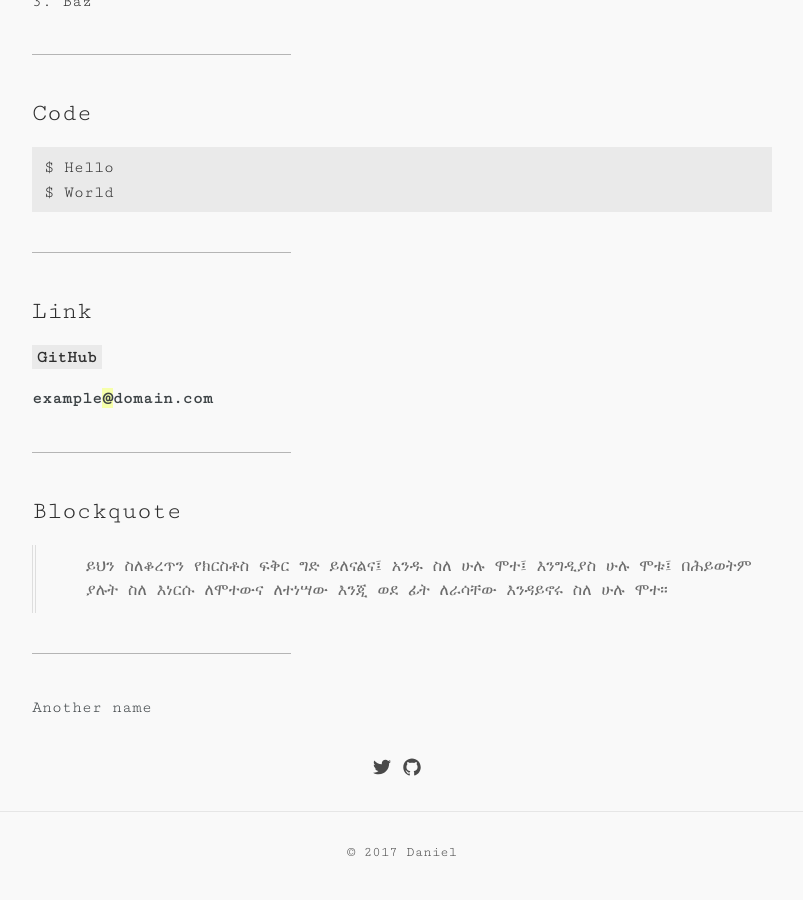
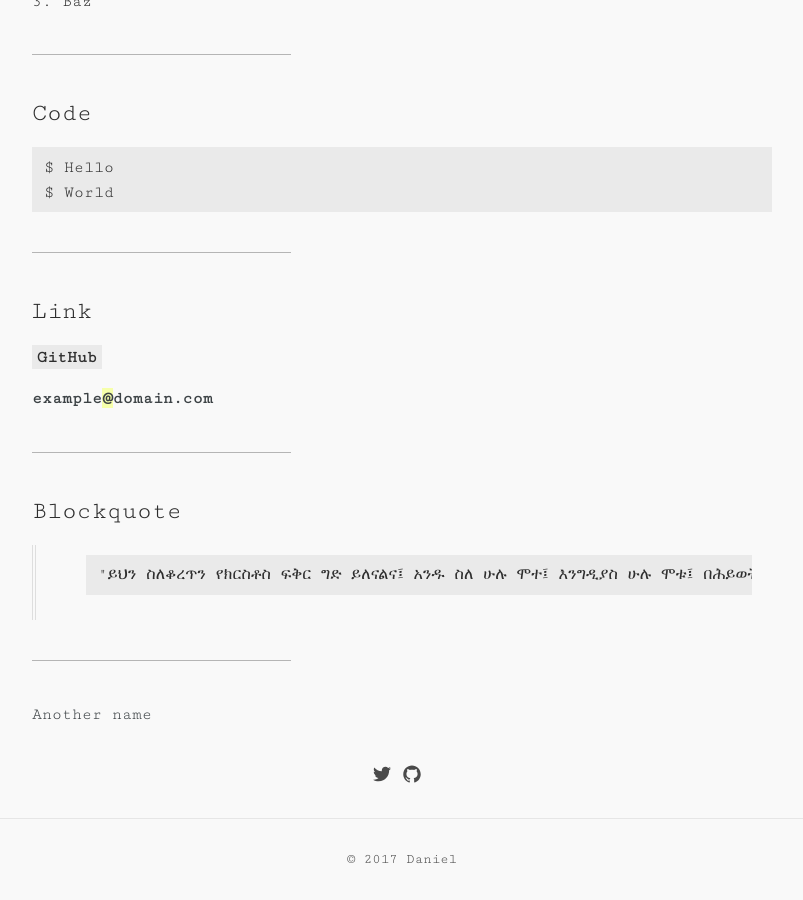
Before and after one commit to danievsky/blog, a Jekyll site: the page built from _posts/2016-05-05-welcome.md, in a window 1280 px wide and 900 px high, scrolled down 1418 px. Shown: the whole window, without its empty margins (238-1041 px from the left). Built offline with Jekyll 4.4.1, drawn with Linux system fonts in a browser that asks for light colours; some web fonts are replaced.

```diff
--- a/_posts/2016-05-05-welcome.md
+++ b/_posts/2016-05-05-welcome.md
@@ -65,4 +65,4 @@ $ World
 
 ## Blockquote
 
-> ይህን ስለቆረጥን የክርስቶስ ፍቅር ግድ ይለናልና፤ አንዱ ስለ ሁሉ ሞተ፤ እንግዲያስ ሁሉ ሞቱ፤ በሕይወትም ያሉት ስለ እነርሱ ለሞተውና ለተነሣው እንጂ ወደ ፊት ለራሳቸው እንዳይኖሩ ስለ ሁሉ ሞተ።
+>     "ይህን ስለቆረጥን የክርስቶስ ፍቅር ግድ ይለናልና፤ አንዱ ስለ ሁሉ ሞተ፤ እንግዲያስ ሁሉ ሞቱ፤ በሕይወትም ያሉት ስለ እነርሱ ለሞተውና ለተነሣው እንጂ ወደ ፊት ለራሳቸው እንዳይኖሩ ስለ ሁሉ ሞተ። "
```
